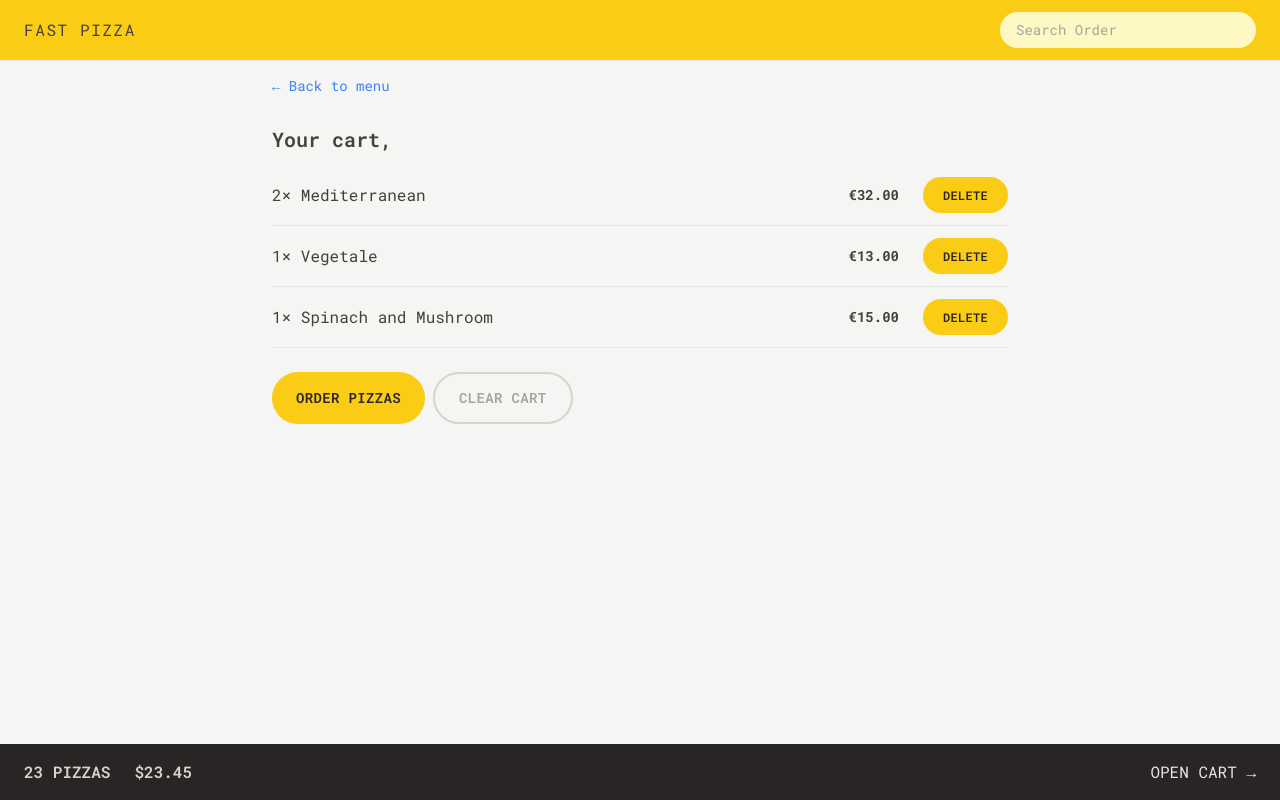
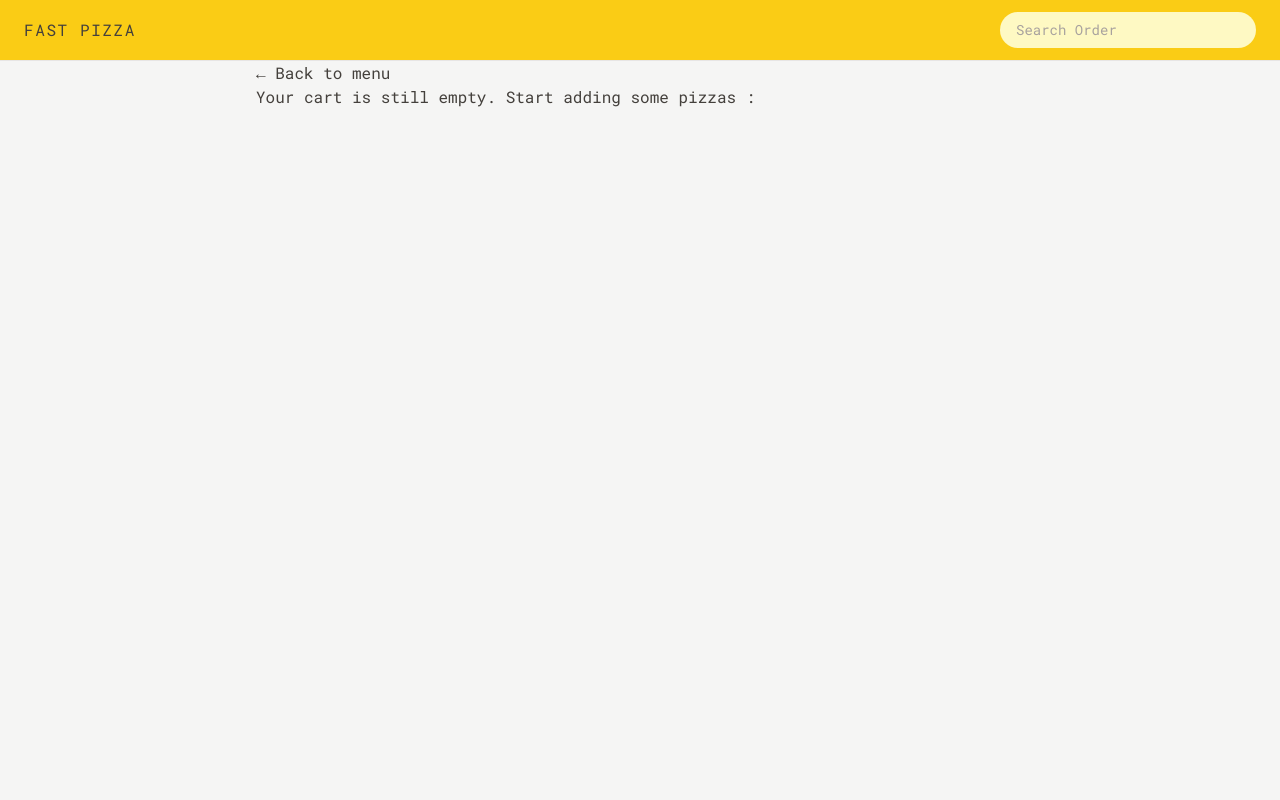
Before and after one commit to saidmallali/fast-pizza, a React (Vite) app: page /cart in a window 1280 px wide. Built offline with nearby package versions, Linux system fonts and the light colour scheme.

Commit message:
creat cart slice and add data to carts components

```diff
--- a/src/features/cart/Cart.tsx
+++ b/src/features/cart/Cart.tsx
@@ -1,37 +1,21 @@
 import LinkButton from "../../ui/LinkButton";
 import CartItem from "./CartItem";
 import Button from "../../ui/Button";
-import { useSelector } from "react-redux";
-import { RootState } from "../../store";
-
-const fakeCart = [
-  {
-    pizzaId: 12,
-    name: "Mediterranean",
-    quantity: 2,
-    unitPrice: 16,
-    totalPrice: 32,
-  },
-  {
-    pizzaId: 6,
-    name: "Vegetale",
-    quantity: 1,
-    unitPrice: 13,
-    totalPrice: 13,
-  },
-  {
-    pizzaId: 11,
-    name: "Spinach and Mushroom",
-    quantity: 1,
-    unitPrice: 15,
-    totalPrice: 15,
-  },
-];
+import { useSelector, useDispatch } from "react-redux";
+import { clearCart, getCart } from "./cartSlice";
+import { getUserName } from "../user/userSlice";
+import EmptyCart from "./EmptyCart";
 
 function Cart() {
-  const username = useSelector((state: RootState) => state.user.username);
-  const cart = fakeCart;
+  const username = useSelector(getUserName);
+  const cart = useSelector(getCart);
+  const dispatch = useDispatch();
 
+  const handelClear = () => {
+    dispatch(clearCart());
+  };
+
+  if (!cart.length) return <EmptyCart />;
   return (
     <div className="px-4 py-3">
       <LinkButton to="/menu">&larr; Back to menu</LinkButton>
@@ -44,7 +28,9 @@ function Cart() {
       </ul>
       <div className="mt-6 space-x-2">
         <Button to="/order/new">Order pizzas</Button>
-        <Button type="secondary">Clear cart</Button>
+        <Button onClick={handelClear} type="secondary">
+          Clear cart
+        </Button>
       </div>
     </div>
   );
--- a/src/features/cart/CartItem.tsx
+++ b/src/features/cart/CartItem.tsx
@@ -1,6 +1,8 @@
 import { formatCurrency } from "../../utils/helpers";
 import { Pizza } from "../../entities/Pizza";
 import Button from "../../ui/Button";
+import { useDispatch } from "react-redux";
+import { deleteItem } from "./cartSlice";
 
 interface Props {
   item: Pizza;
@@ -8,6 +10,11 @@ interface Props {
 
 function CartItem({ item }: Props) {
   const { pizzaId, name, quantity, totalPrice } = item;
+  const dispatch = useDispatch();
+
+  const handelDeleteItem = (id: number) => {
+    dispatch(deleteItem(id));
+  };
 
   return (
     <li className="py-3 sm:flex sm:items-center sm:justify-between">
@@ -16,7 +23,9 @@ function CartItem({ item }: Props) {
       </p>
       <div className="flex items-center justify-between sm:gap-6">
         <p className="text-sm font-bold">{formatCurrency(totalPrice)}</p>
-        <Button type="small">Delete</Button>
+        <Button onClick={() => handelDeleteItem(pizzaId)} type="small">
+          Delete
+        </Button>
       </div>
     </li>
   );
--- a/src/features/cart/CartOverview.tsx
+++ b/src/features/cart/CartOverview.tsx
@@ -1,11 +1,17 @@
+import { useSelector } from "react-redux";
+import { getTotaleCartItems, getTotaleCartPrice } from "./cartSlice";
+import { Link } from "react-router-dom";
 function CartOverview() {
+  const totaleCartPrice = useSelector(getTotaleCartPrice);
+  const totaleCartItems = useSelector(getTotaleCartItems);
+  if (!totaleCartItems) return null;
   return (
     <div className="flex items-center justify-between bg-stone-800 px-4 py-4 text-sm uppercase text-stone-200 sm:px-6 md:text-base">
       <p className="space-x-4 font-semibold text-stone-300 sm:space-x-6">
-        <span>23 pizzas</span>
-        <span>$23.45</span>
+        <span>{totaleCartItems} pizzas</span>
+        <span>${totaleCartPrice}</span>
       </p>
-      <a href="#">Open cart &rarr; </a>
+      <Link to="/cart">Open cart &rarr; </Link>
     </div>
   );
 }
--- /dev/null
+++ b/src/features/cart/cartSlice.ts
@@ -0,0 +1,62 @@
+import { createSlice } from "@reduxjs/toolkit";
+import { Cart } from "../../entities/Cart";
+import { RootState } from "../../store";
+
+const initialState: {
+  cart: Cart[];
+} = {
+  cart: [],
+};
+
+const cartSlice = createSlice({
+  name: "cart",
+  initialState,
+  reducers: {
+    addItem(state, action) {
+      //payload = newItem
+
+      state.cart.push(action.payload);
+    },
+    deleteItem(state, action) {
+      //payload == pizzaId
+      state.cart = state.cart.filter((crt) => crt.pizzaId !== action.payload);
+    },
+    increaseItemQuantity(state, action) {
+      //payload = pizzaId
+      const item = state.cart.find((item) => item.pizzaId === action.payload);
+      if (!item) return;
+      item.quantity++;
+      item.totalPrice = item.quantity * item.unitPrice;
+    },
+    decreaseItemQuantity(state, action) {
+      //payload = pizzaId
+      const item = state.cart.find((item) => item.pizzaId === action.payload);
+      if (!item) return;
+      item.quantity--;
+      item.totalPrice = item.quantity * item.unitPrice;
+    },
+    clearCart(state) {
+      //payload = pizzaId
+      state.cart = [];
+    },
+  },
+});
+
+export const {
+  addItem,
+  deleteItem,
+  increaseItemQuantity,
+  decreaseItemQuantity,
+  clearCart,
+} = cartSlice.actions;
+
+export default cartSlice.reducer;
+
+//we can use reselect librerai in case if the apllication is to big
+export const getTotaleCartPrice = (state: RootState) =>
+  state.cart.cart.reduce((acc, currentV) => acc + currentV.totalPrice, 0);
+
+export const getTotaleCartItems = (state: RootState) =>
+  state.cart.cart.reduce((acc, cv) => acc + cv.quantity, 0);
+
+export const getCart = (state: RootState) => state.cart.cart;
--- a/src/features/menu/MenuItem.tsx
+++ b/src/features/menu/MenuItem.tsx
@@ -1,10 +1,13 @@
 import { formatCurrency } from "../../utils/helpers";
 import Button from "../../ui/Button";
-
+import { useDispatch } from "react-redux";
+import { addItem, increaseItemQuantity } from "../cart/cartSlice";
+import { useSelector } from "react-redux";
+import { RootState } from "../../store";
 interface Pizza {
   id?: number;
   name?: string;
-  unitPrice?: number;
+  unitPrice: number;
   imageUrl?: string;
   ingredients?: string[];
   soldOut?: boolean;
@@ -16,8 +19,24 @@ interface Props {
 
 function MenuItem({ pizza }: Props) {
   const { id, name, unitPrice, ingredients, soldOut, imageUrl } = pizza;
+  const dispatch = useDispatch();
+  const cart = useSelector((state: RootState) => state.cart.cart);
+  const existedItem = cart.find((item) => item.pizzaId === id);
+  if (!pizza) return null;
 
-  if (!pizza) return null;
+  const handleAddToCart = () => {
+    const newItem = {
+      pizzaId: id,
+      name,
+      quantity: 1,
+      unitPrice,
+      totalPrice: 1 * unitPrice,
+    };
+
+    if (existedItem) dispatch(increaseItemQuantity(id));
+    if (!existedItem) dispatch(addItem(newItem));
+  };
+
   return (
     <li className="flex gap-4 py-2 ">
       <img
@@ -38,7 +57,13 @@ function MenuItem({ pizza }: Props) {
               Sold out
             </p>
           )}
-          <Button type="small">Add to cart</Button>
+          {!soldOut && (
+            <Button onClick={handleAddToCart} type="small">
+              {existedItem?.pizzaId === id
+                ? `Add more to cart: ${existedItem?.quantity}`
+                : "Add to cart"}
+            </Button>
+          )}
         </div>
       </div>
     </li>
--- a/src/features/user/userSlice.ts
+++ b/src/features/user/userSlice.ts
@@ -74,6 +74,7 @@
 // export default userSlice.reducer;
 
 import { createSlice } from "@reduxjs/toolkit";
+import { RootState } from "../../store";
 
 const initialState = {
   username: "",
@@ -92,3 +93,5 @@ const userSlice = createSlice({
 export const { updateName } = userSlice.actions;
 
 export default userSlice.reducer;
+
+export const getUserName = (state: RootState) => state.user.username;
--- a/src/store.ts
+++ b/src/store.ts
@@ -1,9 +1,11 @@
 import { configureStore } from "@reduxjs/toolkit";
 import userReducer from "./features/user/userSlice";
+import cartReducer from "./features/cart/cartSlice";
 
 const store = configureStore({
   reducer: {
     user: userReducer,
+    cart: cartReducer,
   },
 });
 
--- a/src/ui/Button.tsx
+++ b/src/ui/Button.tsx
@@ -5,9 +5,10 @@ interface Props {
   disabled?: boolean;
   to?: string;
   type?: "primary" | "small" | "secondary";
+  onClick?: () => void;
 }
 
-function Button({ children, disabled, to, type = "primary" }: Props) {
+function Button({ onClick, children, disabled, to, type = "primary" }: Props) {
   const base =
     "inline-block text-sm rounded-full bg-yellow-400 font-semibold uppercase tracking-wide text-stone-800 transition-colors duration-300 hover:bg-yellow-300 focus:bg-yellow-300 focus:outline-none focus:ring focus:ring-yellow-300 focus:ring-offset-2 disabled:cursor-not-allowed";
 
@@ -20,13 +21,13 @@ function Button({ children, disabled, to, type = "primary" }: Props) {
 
   if (to)
     return (
-      <Link to={to} className={styles[type]}>
+      <Link onClick={onClick} to={to} className={styles[type]}>
         {children}
       </Link>
     );
 
   return (
-    <button disabled={disabled} className={styles[type]}>
+    <button onClick={onClick} disabled={disabled} className={styles[type]}>
       {children}
     </button>
   );
```
